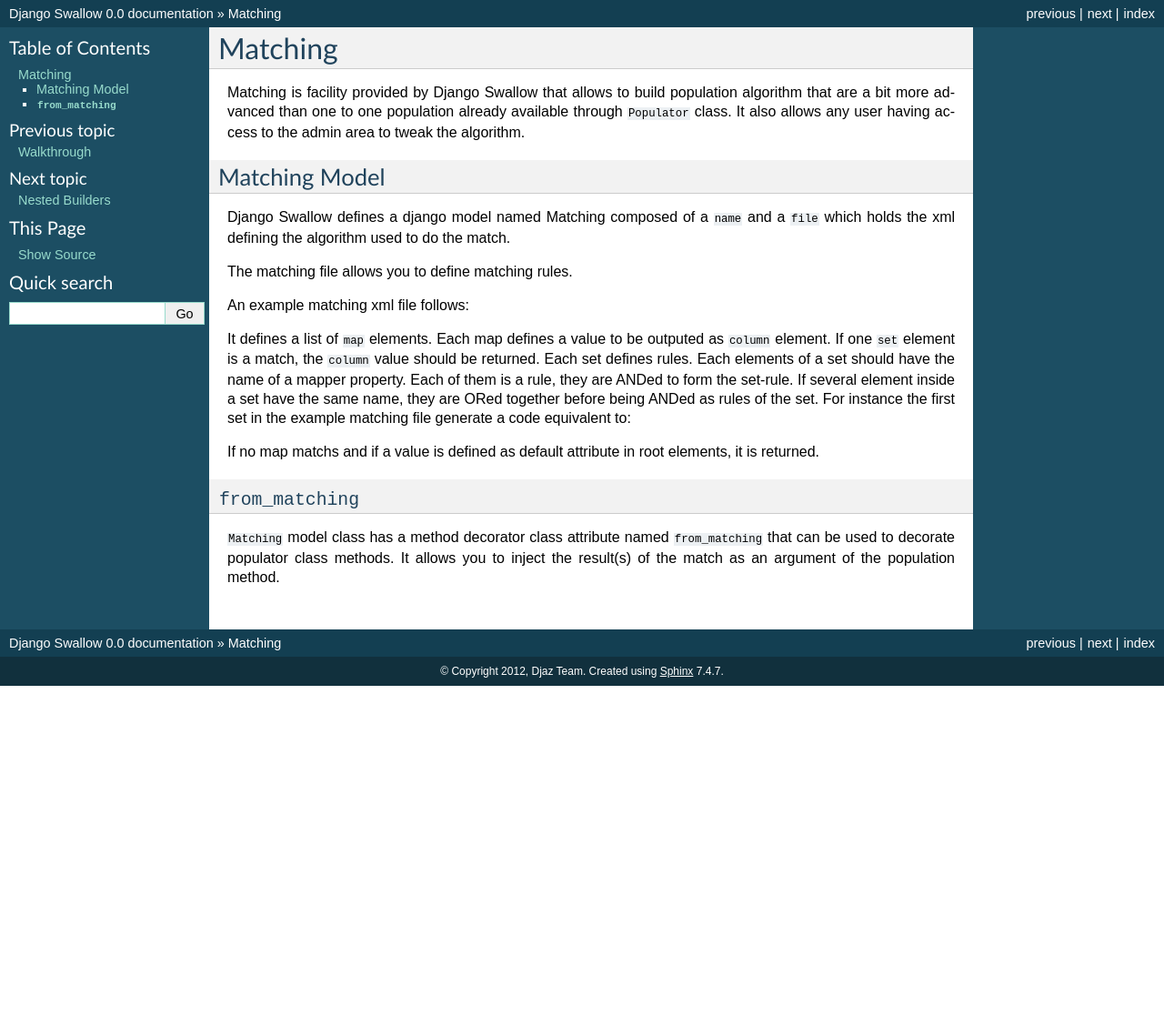
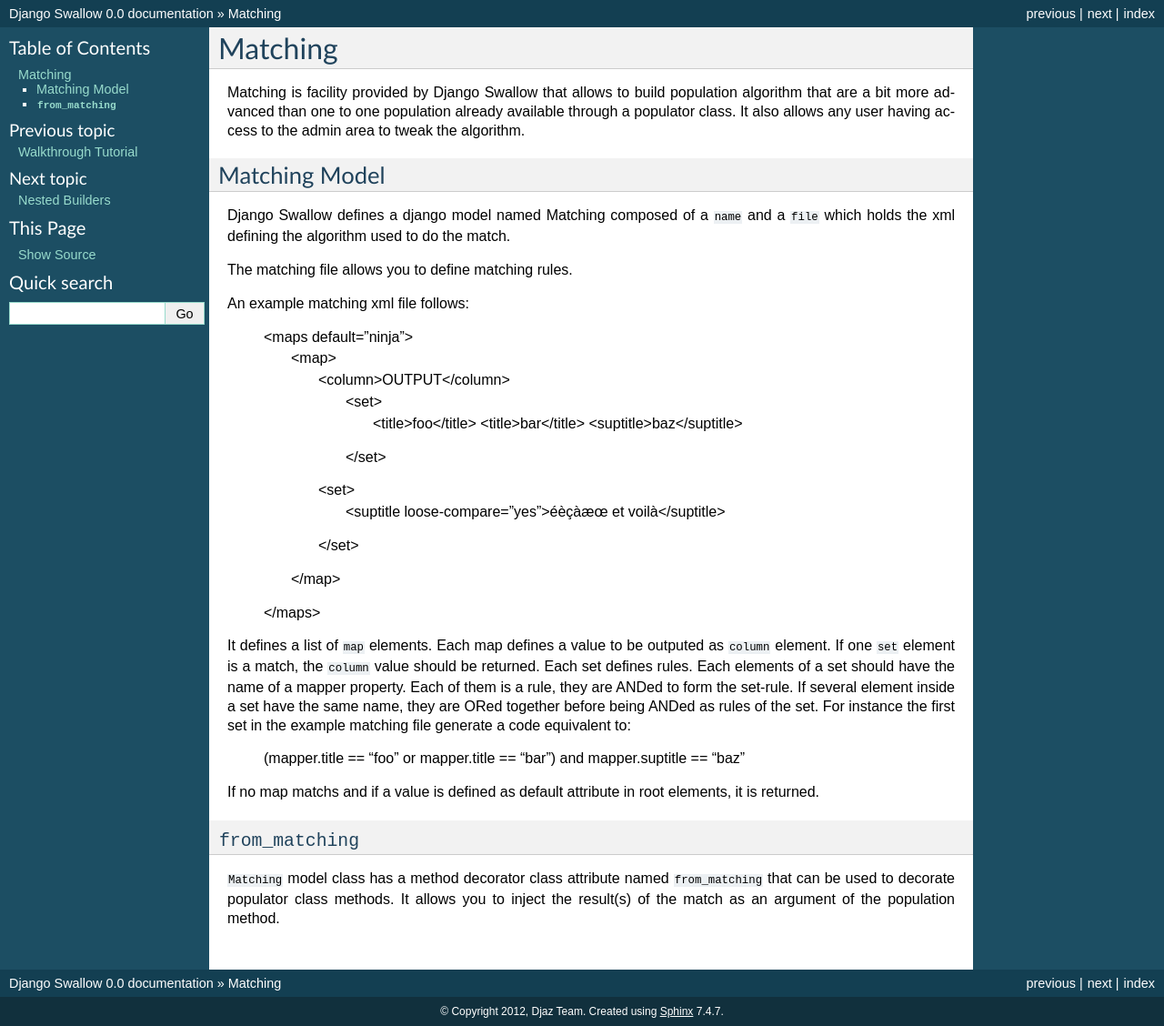
Before and after one commit to liberation/django-swallow, a Sphinx documentation site: the page built from doc/source/matching.rst, in a window 1280 px wide. Shown: the whole page at 91% size. Built offline with Sphinx 7.4.7, drawn with Linux system fonts in a browser that asks for light colours; before the commit the page ends 900 px from its top, so only the background shows below that.

```diff
--- a/doc/source/advanced.rst
+++ b/doc/source/advanced.rst
@@ -9,7 +9,7 @@ You might like to group configuration, builder and related triptychs in a
 module like it is done in the example application. You most likely will
 circuvent this convention if you need to do factorisation.
 
-If you have several imports you might want to store all configuration in one
+If you have several imports you might want to store all import modules in one
 Django application. A possible solution to deal with this situation
 is to use a django application to store all the imports within a module named
 after its import feature. If we used this convention in the example
--- a/doc/source/matching.rst
+++ b/doc/source/matching.rst
@@ -3,7 +3,7 @@ Matching
 
 Matching is facility provided by Django Swallow that allows to build
 population algorithm that are a bit more advanced than one to one population
-already available through ``Populator`` class. It also allows any user having
+already available through a populator class. It also allows any user having
 access to the admin area to tweak the algorithm.
 
 Matching Model
@@ -18,19 +18,19 @@ An example matching xml file follows:
 
   .. code-block: xml
 
-        <maps default="ninja">
-          <map>
-            <column>OUTPUT</column>
-            <set>
-               <title>foo</title>
-               <title>bar</title>
-               <suptitle>baz</suptitle>
-            </set>
-            <set>
-               <suptitle loose-compare="yes">éèçàæœ et voilà</suptitle>
-            </set>
-          </map>
-        </maps>
+  <maps default="ninja">
+    <map>
+      <column>OUTPUT</column>
+        <set>
+          <title>foo</title>
+          <title>bar</title>
+          <suptitle>baz</suptitle>
+        </set>
+      <set>
+        <suptitle loose-compare="yes">éèçàæœ et voilà</suptitle>
+      </set>
+    </map>
+  </maps>
 
 It defines a list of  ``map`` elements. Each map defines a value
 to be outputed as ``column`` element. If one ``set`` element is
@@ -44,7 +44,7 @@ equivalent to:
 
   .. code-block: python
 
-    (mapper.title == "foo" or mapper.title == "bar") and mapper.suptitle == "baz"
+  (mapper.title == "foo" or mapper.title == "bar") and mapper.suptitle == "baz"
 
 If no map matchs and if a value is defined as default attribute in root elements,
 it is returned.
--- a/doc/source/walkthrough.rst
+++ b/doc/source/walkthrough.rst
@@ -1,5 +1,5 @@
-Walkthrough
-===========
+Walkthrough Tutorial
+====================
 
 We will study the example application. It can be found in the
 `forge <https://github.com/liberation/django-swallow/tree/master/example>`_
@@ -209,9 +209,9 @@ Nested Builders chapters.
 Builder
 -------
 
-The *builder* class connects together a ``Mapper``, ``Populator`` and
-``Model``. It requests values from the ``Mapper`` and populates ``Model``
-instances with the help of the ``Populator``.
+The builder class connects together a mapper, populator and
+model. It requests values from the mapper and populates model
+instances with the help of the Populator.
 
 A builder class in its short form can look like:
 
```
Also changed, not shown: other parts of doc/source/walkthrough.rst (+1 -1 lines), doc/source/index.rst (+7 -6 lines), 4 other files.
